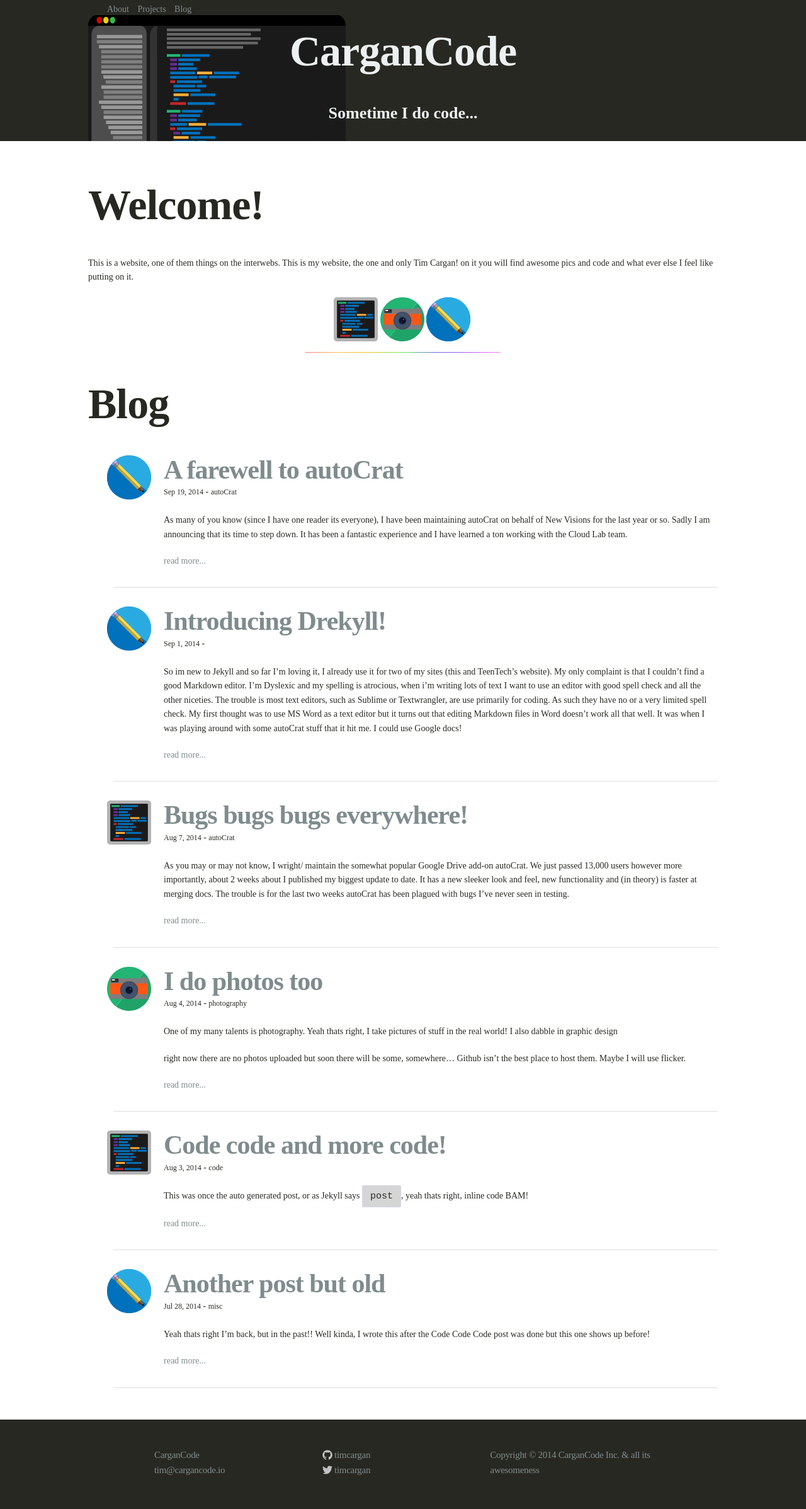
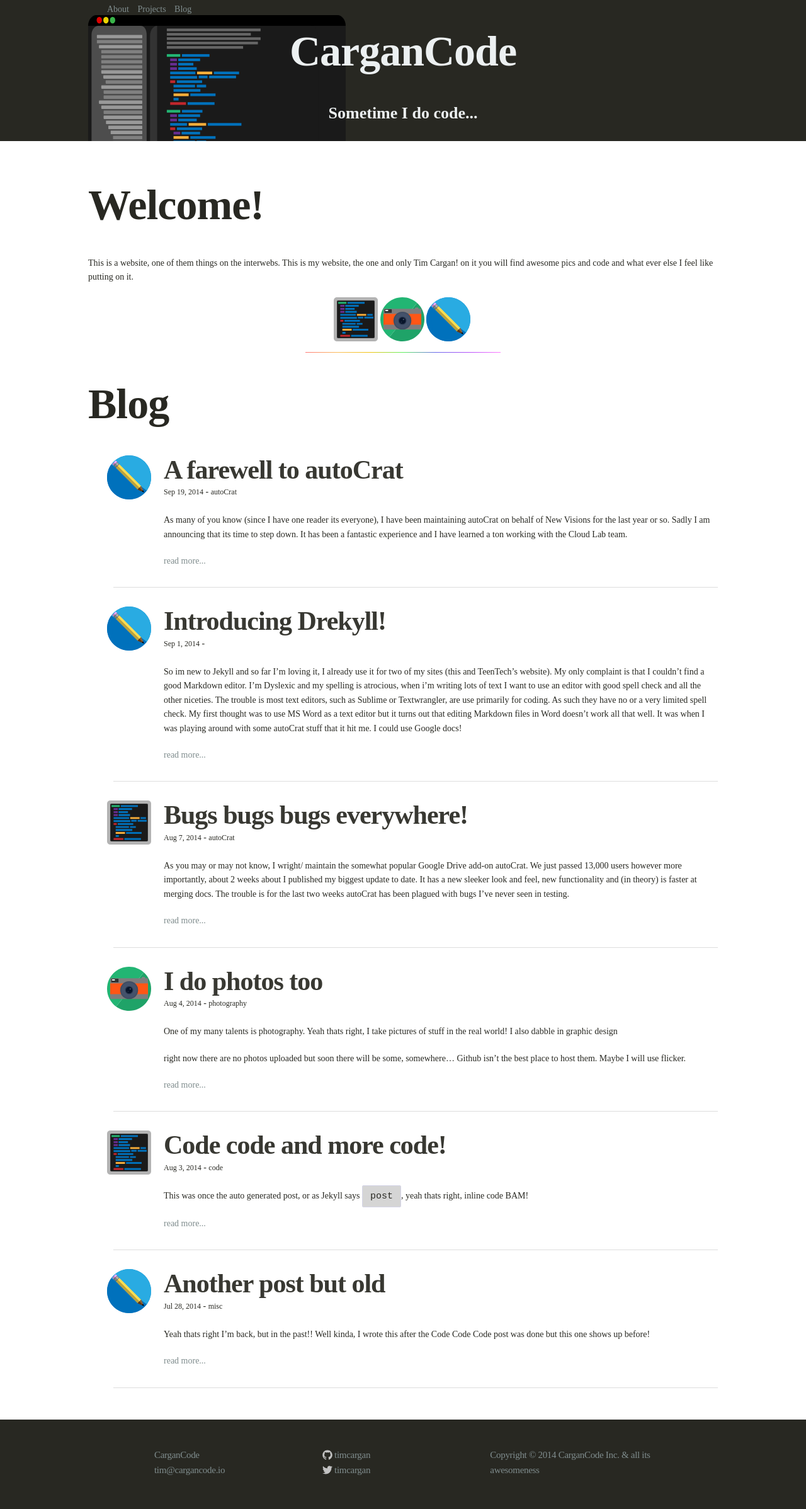
Before and after one commit to CarganCode/CarganCode.github.io, a Jekyll site: the page built from index.html, in a window 1280 px wide. Shown: the whole page at 63% size. Built offline with Jekyll 4.4.1, drawn with Linux system fonts in a browser that asks for light colours.

Commit message:
Color Thing

```diff
--- a/css/4-pages/_default.scss
+++ b/css/4-pages/_default.scss
@@ -51,6 +51,10 @@
     .post-link {
     	letter-spacing: -1px;
     	line-height: 1;
+
+      h2 {
+        color: #383832;
+      }
     }
 
 
```
